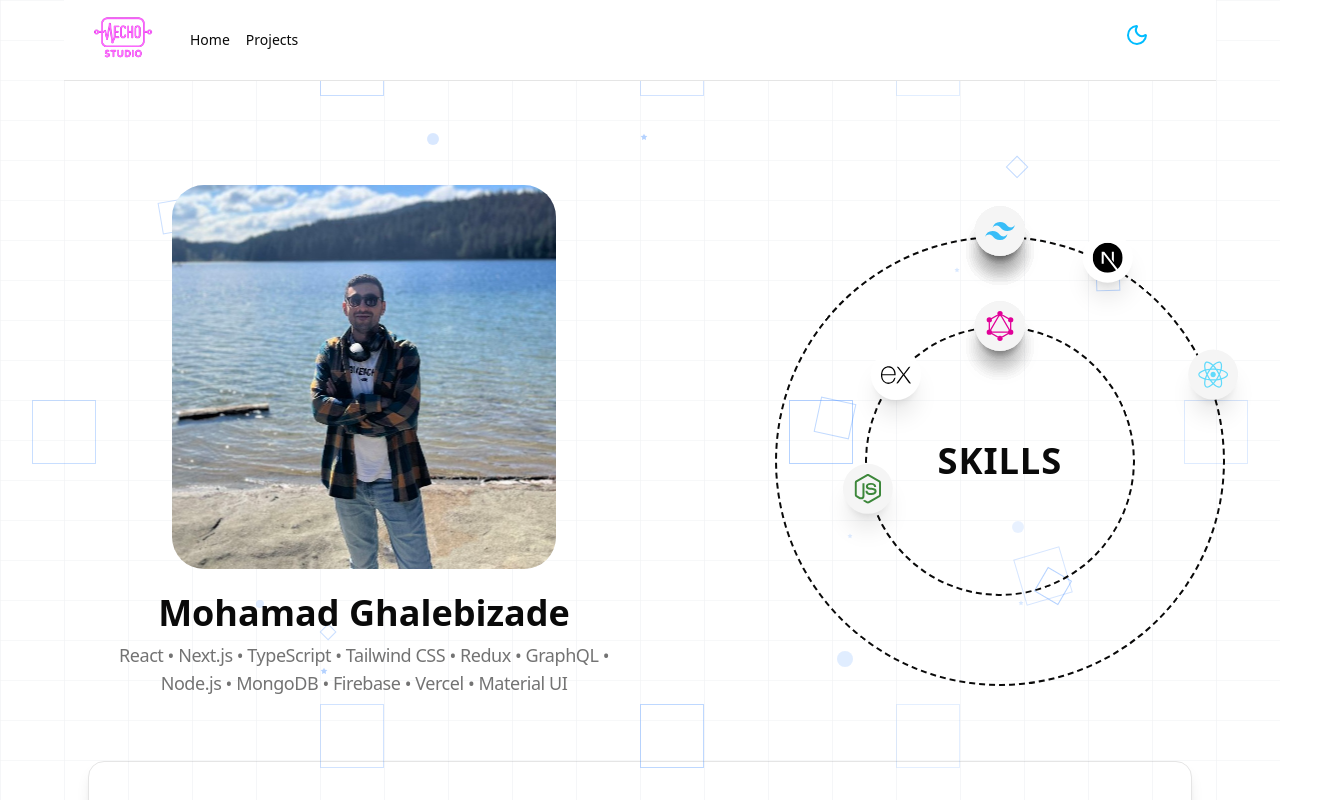
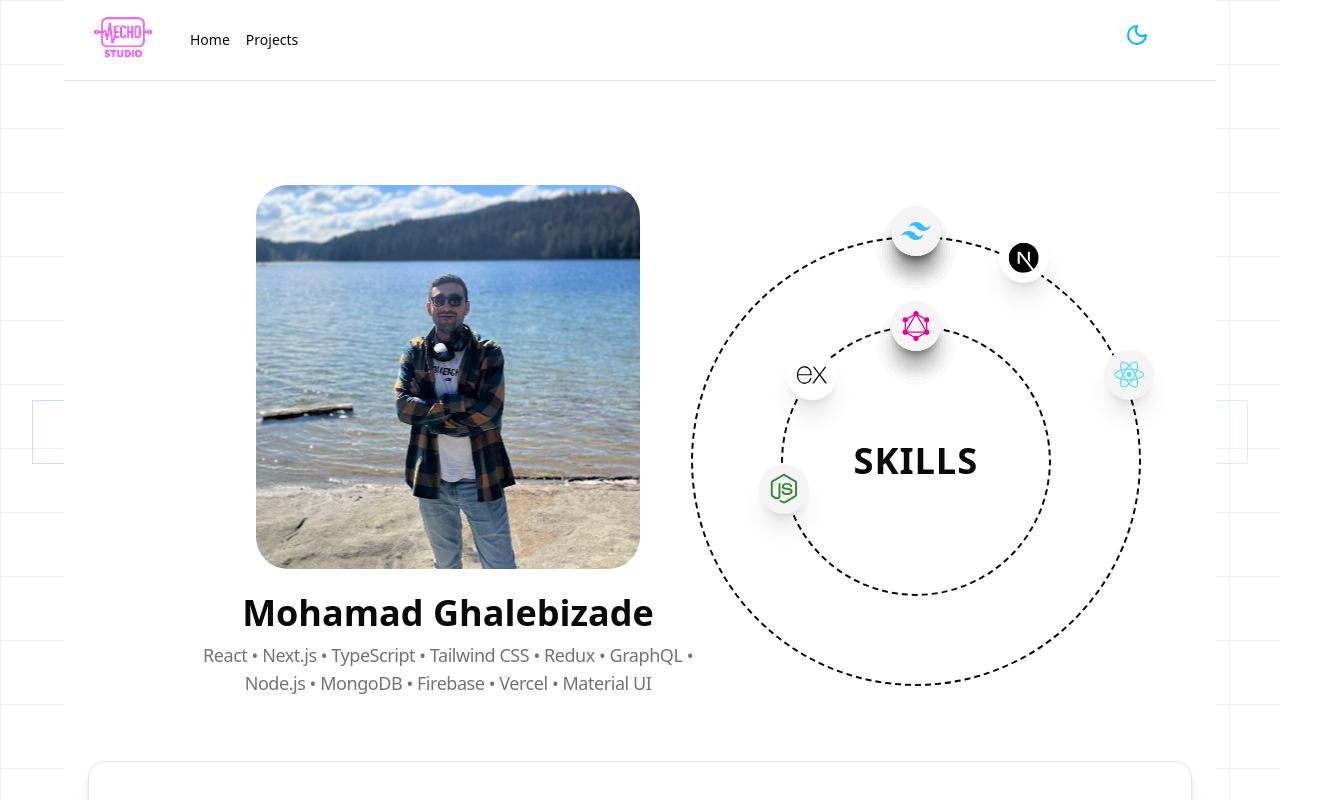
Before and after one commit to Mohamad-Gh/MyPortfolio, a React (Vite) app: page / in a window 1280 px wide. Shown: the top 800 px of the page, 1317 px wide, since content can reach past the window. Built offline with nearby package versions, Linux system fonts and the light colour scheme.

Commit message:
fix animatedbackground to z-[-1]

```diff
--- a/src/components/AnimatedBackgroundPattern.tsx
+++ b/src/components/AnimatedBackgroundPattern.tsx
@@ -1,9 +1,10 @@
 const AnimatedBackgroundPattern = () => {
   return (
-    <div className="relative">
-      <div className="fixed inset-0  overflow-hidden">
+    <div className="relative z-[-1]">
+      <div className="fixed inset-0 overflow-hidden">
         {/* Grid Pattern */}
-        <div className="absolute inset-0 opacity-5 animate-pulse">
+        {/* animate-pulse removed */}
+        <div className="absolute inset-0 opacity-20 animate-pulse ">
           <svg
             className="w-full h-full"
             xmlns="http://www.w3.org/2000/svg"
@@ -13,12 +14,12 @@ const AnimatedBackgroundPattern = () => {
             <defs>
               <pattern
                 id="grid"
-                width="5"
-                height="5"
+                width="8"
+                height="8"
                 patternUnits="userSpaceOnUse"
               >
                 <path
-                  d="M 10 0 L 0 0 0 10"
+                  d="M 8 0 L 0 0 0 8"
                   fill="none"
                   stroke="currentColor"
                   strokeWidth="0.1"
--- a/src/components/ContactForm.tsx
+++ b/src/components/ContactForm.tsx
@@ -65,7 +65,7 @@ export default function Contact() {
   };
 
   return (
-    <section id="contact" className="py-10 space-y-6">
+    <section id="contact" className="p-10 space-y-6  bg-background shadow-2xl">
       <h2 className="text-2xl font-semibold text-center py-6">Contact Me</h2>
 
       <div className="flex gap-6 flex-col lg:flex-row lg:items-start">
--- a/src/components/TechnicalExpertise.tsx
+++ b/src/components/TechnicalExpertise.tsx
@@ -136,8 +136,8 @@ export default function TechnicalExpertise() {
   const isSmallScreen = useMediaQuery({ maxWidth: 1024 });
 
   return (
-    <section className="py-16 mx-auto">
-      <div className="bg-card text-card-foreground border border-border rounded-2xl p-8 shadow-lg ">
+    <section className="py-16 mx-auto ">
+      <div className="bg-card text-card-foreground border border-border rounded-2xl p-8 shadow-lg">
         <div className="grid grid-cols-1 lg:grid-cols-2 gap-12">
           {/* Left Side */}
           <motion.div
--- a/src/pages/Home.tsx
+++ b/src/pages/Home.tsx
@@ -9,10 +9,10 @@ export default function App() {
   return (
     <>
       {/* Hero Section */}
+      <AnimatedBackgroundPattern />
       <section className="text-center mt-20">
-        <AnimatedBackgroundPattern />
-        <div className="flex justify-between">
-          <div className="w-full lg:w-1/2 z-1 ">
+        <div className="flex justify-center bg-background">
+          <div className="w-full lg:w-1/2">
             {
               <motion.img
                 src={ProfileImage}
```
